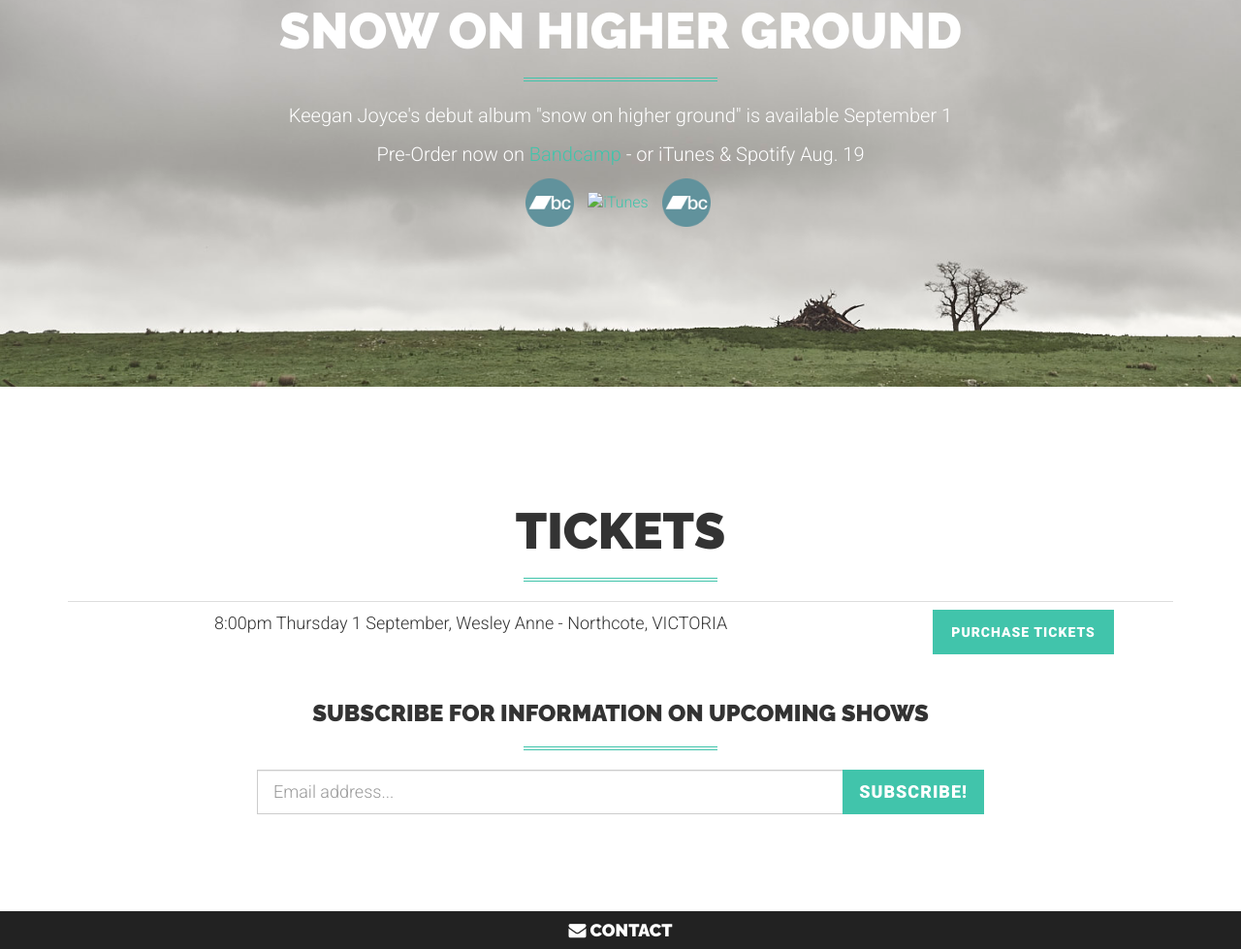
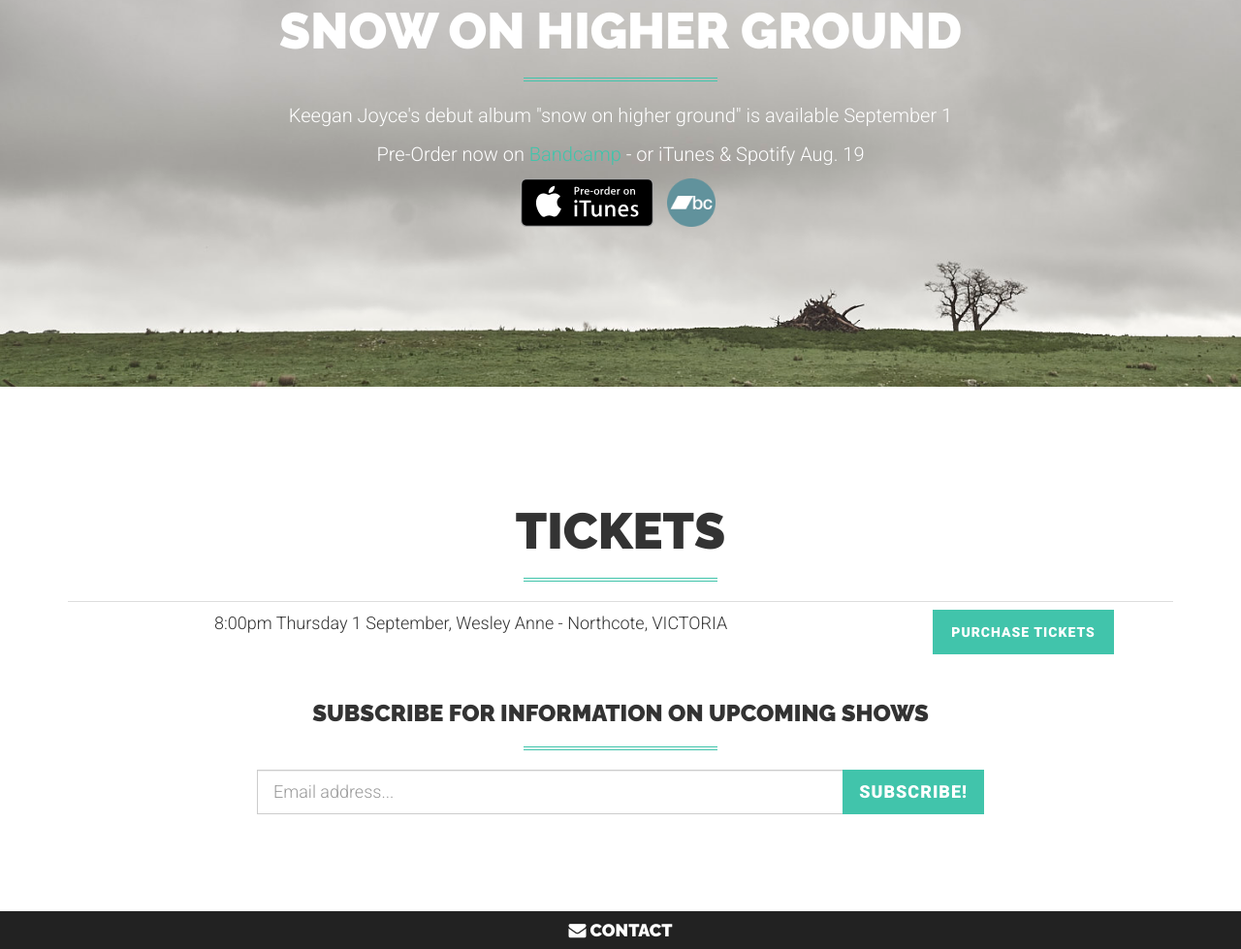
Before and after one commit to keeganjoyce/music.keegan, a plain HTML site: page index.html in a window 1280 px wide. Shown: the part 1197-2176 px from the top of the page at 97% size. Drawn offline with Linux system fonts and the light colour scheme.

Commit message:
Adding iTunes logo.

```diff
--- a/index.html
+++ b/index.html
@@ -130,14 +130,14 @@
                 <div class="col-lg-12">
                     <ul class="list-inline">
                         <li><a href="https://itunes.apple.com/au/album/snow-on-higher-ground/id1144305218?ls=1&app=itunes" target="_blank">
-                            <img src="assets/logos/bandcamp-button-bc-circle-green/bandcamp-button-bc-circle-green-256.png" class="logo" alt="BandCamp" />
-                        </a></li>
-                        <li><a href="https://keeganjoyce.bandcamp.com" target="_blank">
-                            <img src="assets/logos/Pre-order_on_iTunes_Badge_US-UK_0614" class="logo" alt="iTunes" />
+                            <img src="assets/logos/Pre-order_on_iTunes_Badge_US-UK_0614.svg" class="logo" alt="iTunes" />
                         </a></li>
                         <li><a href="https://keeganjoyce.bandcamp.com" target="_blank">
                             <img src="assets/logos/bandcamp-button-bc-circle-green/bandcamp-button-bc-circle-green-256.png" class="logo" alt="BandCamp" />
                         </a></li>
+                        <!-- <li><a href="#" target="_blank">
+                            <img src="" class="logo" alt="Spotify" />
+                        </a></li> -->
                     </ul>
                 </div>
                     </div>
```
